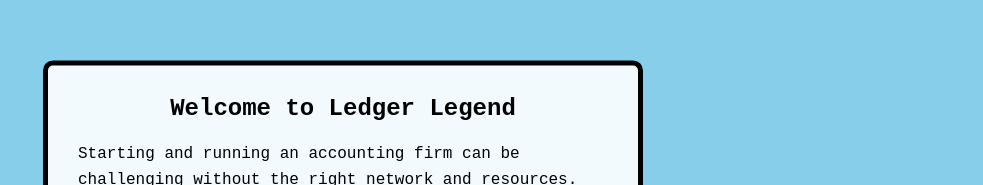
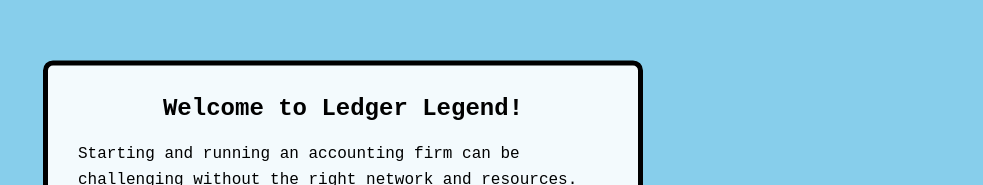
Before and after one commit to bumperbrother/ledger-legend, a website built with Vite: page index.html in a window 1280 px wide. Shown: the part 144-329 px from the top of the page, without its empty margins (297-1280 px from the left). Built offline with nearby package versions, Linux system fonts and the light colour scheme.

Commit message:
Update welcome message with exclamation mark

```diff
--- a/index.html
+++ b/index.html
@@ -37,7 +37,7 @@
           <!-- Virtual joystick will be placed here -->
         </div>
         <div id="intro-screen" class="hidden">
-          <h2>Welcome to Ledger Legend</h2>
+          <h2>Welcome to Ledger Legend!</h2>
           <div class="intro-content">
             <p>Starting and running an accounting firm can be challenging without the right network and resources. Many accountants struggle with client acquisition, managing complex regulations, and scaling their practice.</p>
             <p>In this game, you'll navigate these challenges as you build your accounting empire from the ground up.</p>
```
